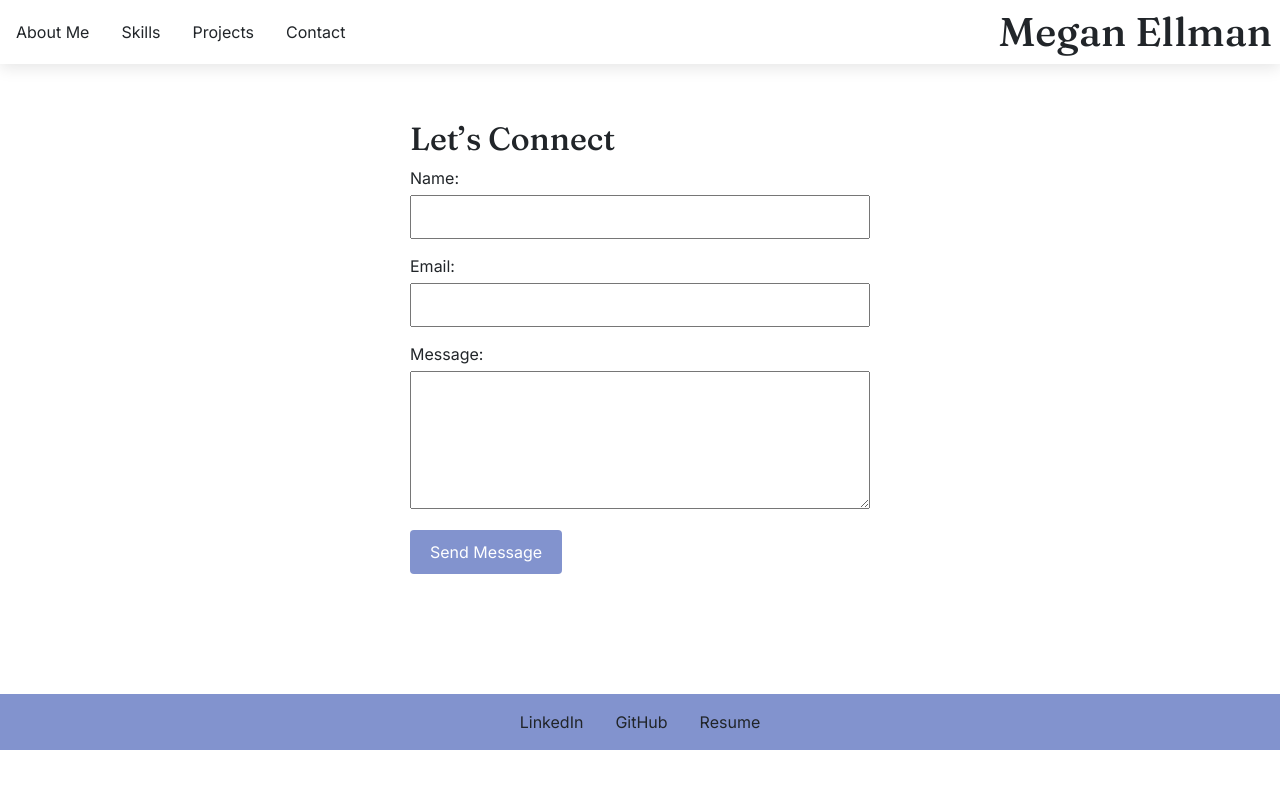
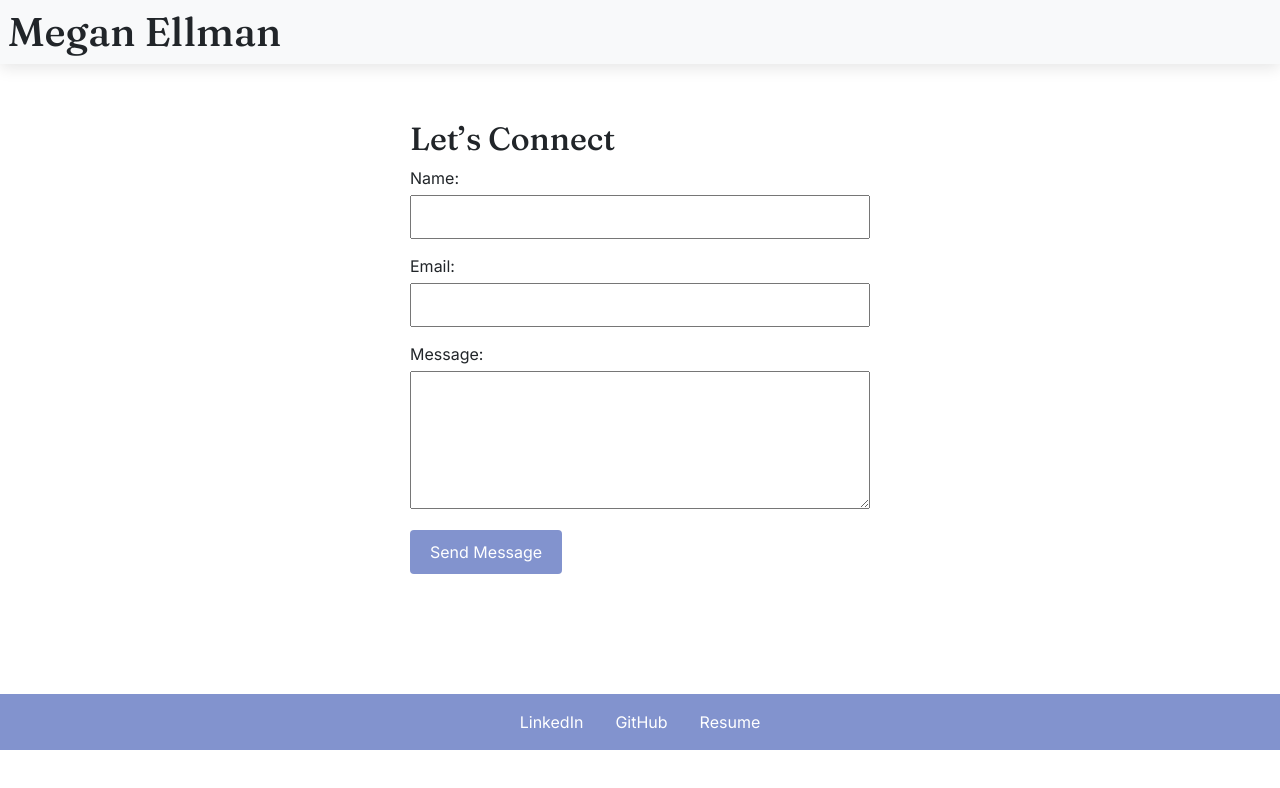
Before and after one commit to megellman/react-portfolio, a React (Create React App) app: page /react-portfolio/Contact in a window 1280 px wide. Shown: the top 788 px of the page. Built offline with nearby package versions, Linux system fonts and the light colour scheme.

Commit message:
fixed header

```diff
--- a/src/components/Footer.js
+++ b/src/components/Footer.js
@@ -6,13 +6,13 @@ function Footer() {
         <div className='footer  navbar justify-content-center bg-primary'>
             <ul className="nav">
                 <li className="nav-item hover-link">
-                    <a className="nav-link text-dark" target='_blank' href="https://www.linkedin.com/in/megan-ellman/" rel="noreferrer" >LinkedIn</a>
+                    <a className="nav-link text-white" target='_blank' href="https://www.linkedin.com/in/megan-ellman/" rel="noreferrer" >LinkedIn</a>
                 </li>
                 <li className="nav-item hover-link">
-                    <a className="nav-link text-dark" target='_blank' href="https://github.com/megellman" rel="noreferrer">GitHub</a>
+                    <a className="nav-link text-white" target='_blank' href="https://github.com/megellman" rel="noreferrer">GitHub</a>
                 </li>
                 <li className="nav-item hover-link">
-                    <a className="nav-link text-dark" href={require('../assets/resume.pdf')} download='MeganEllman' >Resume</a>
+                    <a className="nav-link text-white" href={require('../assets/resume.pdf')} download='MeganEllman' >Resume</a>
                 </li>
             </ul>
         </div>
--- a/src/components/Header.js
+++ b/src/components/Header.js
@@ -1,11 +1,10 @@
 import React from 'react';
-import Navigation from './Navigation';
+
 import { Link } from "react-router-dom";
 
 function Header() {
     return (
-        <div className='fixed-top bg-white d-flex align-items-center justify-content-between' style={{ boxShadow: "0 4px 15px rgba(0, 0, 0, .1)" }}>
-            <Navigation />
+        <div className='fixed-top bg-light d-flex align-items-center justify-content-between' style={{ boxShadow: "0 4px 15px rgba(0, 0, 0, .1)" }}>
             <Link to="/" className='text-dark text-decoration-none'>
                 <h1 className='my-0 text-center p-2'>Megan Ellman</h1>
             </Link>
--- a/src/components/Project.js
+++ b/src/components/Project.js
@@ -5,7 +5,7 @@ function ProjectCard({ item }) {
     const [ref, hovering] = useHover();
 
     return (
-        <NavLink className={"hover-link project-link"} to={item.deployedLink ? item.deployedLink : item.repoLink} target='_blank'>
+        <NavLink className={"card-box hover-link project-link"} to={item.deployedLink ? item.deployedLink : item.repoLink} target='_blank'>
             <div ref={ref} className="card  border-0" style={{ width: '300px', height: '200px', overflow: "hidden", color: "white" }}>
                 {hovering ? (
                     <div className="card-body d-flex justify-content-center align-items-center" style={{backgroundColor: item.color}}>
--- a/src/sections/Portfolio.js
+++ b/src/sections/Portfolio.js
@@ -62,11 +62,11 @@ const projects = [
 ]
 function Portfolio() {
     return (
-        <div id='portfolio' className='container d-flex flex-column' style={{ paddingTop: "100px"}}>
-            <h2 style={{ textAlign: 'center', paddingBottom: "50px" }}>My Work</h2>
-            <Project projects={projects} />
-            <p className='mt-3 text-center'>View all my code and contributions on <a className='text-primary ' href='https://github.com/megellman' target='_blank' rel='noreferrer'>GitHub</a></p>
-        </div>
+            <div className='container d-flex flex-column' style={{ paddingTop: "100px", height: "100vh" }}>
+                <h2 style={{ textAlign: 'center', paddingBottom: "50px" }}>My Work</h2>
+                <Project projects={projects} />
+                <p className='mt-3 text-center'>View all my code and contributions on <a className='text-primary' href='https://github.com/megellman' target='_blank' rel='noreferrer'>GitHub</a></p>
+            </div>
     )
 }
 
--- a/src/sections/Skills.js
+++ b/src/sections/Skills.js
@@ -4,9 +4,8 @@ const toolsAndTechnologies = ['Git', 'GitHub', 'AJAX', 'Insomnia / Postman', 'Da
 
 function Skills() {
     return (
-        <div id='skills' className='container border rounded border-white bg-white' style={{marginTop:"-90px", scrollMarginTop:"150px", zIndex:"2", position:"relative", padding:"20px", boxShadow:"rgba(0,0,0,0.15) 0 5px 15px"}}>
-            <a href={require('../assets/resume.pdf')} download='MeganEllman'
-                style={{ color: "black", textDecoration: "none" }}>
+        <div style={{height:"100vh"}}>
+            <div className='container border rounded border-white bg-white' style={{ marginTop: "-90px", scrollMarginTop: "150px", zIndex: "2", position: "relative", padding: "20px", boxShadow: "rgba(0,0,0,0.15) 0 5px 15px" }}>
                 <div className='row justify-content-center'>
                     <div className='col-4 text-center'>
                         <h4>Front-end</h4>
@@ -33,7 +32,7 @@ function Skills() {
                         </ul>
                     </div>
                 </div>
-        </a>
+            </div>
         </div>
     )
 }
--- a/src/styles/custom.scss
+++ b/src/styles/custom.scss
@@ -40,3 +40,7 @@ body {
   border: 1px solid rgba(130, 146, 206, 0.469);
   box-shadow: rgba(130, 146, 206, 0.411) 0px 2px 8px 0px;
 }
+
+.card-box{
+  box-shadow: rgba(50, 50, 93, 0.25) 0px 13px 27px -5px, rgba(0, 0, 0, 0.3) 0px 8px 16px -8px;
+}
```
Lines whose indentation alone changed are shown as unchanged.
